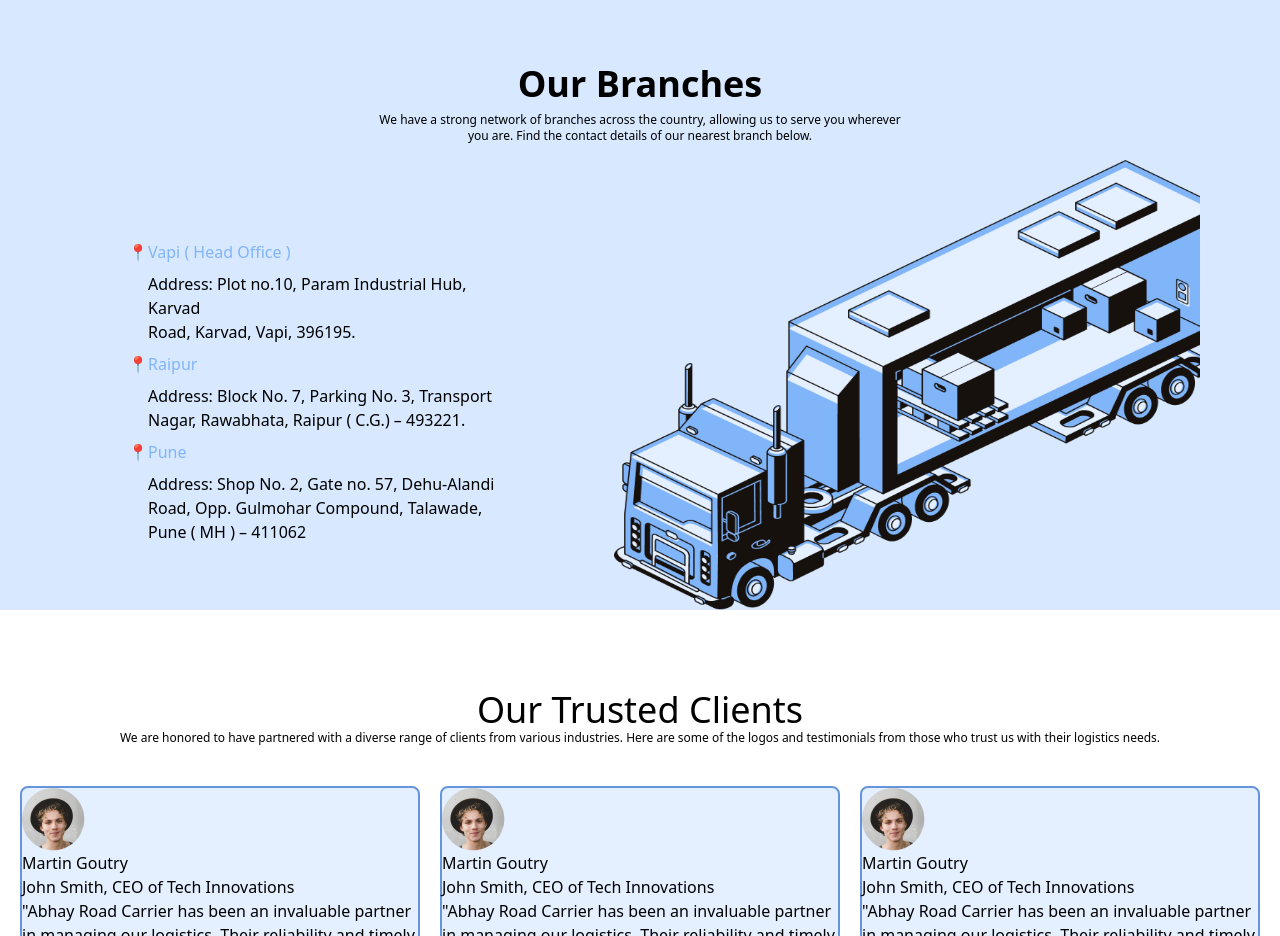
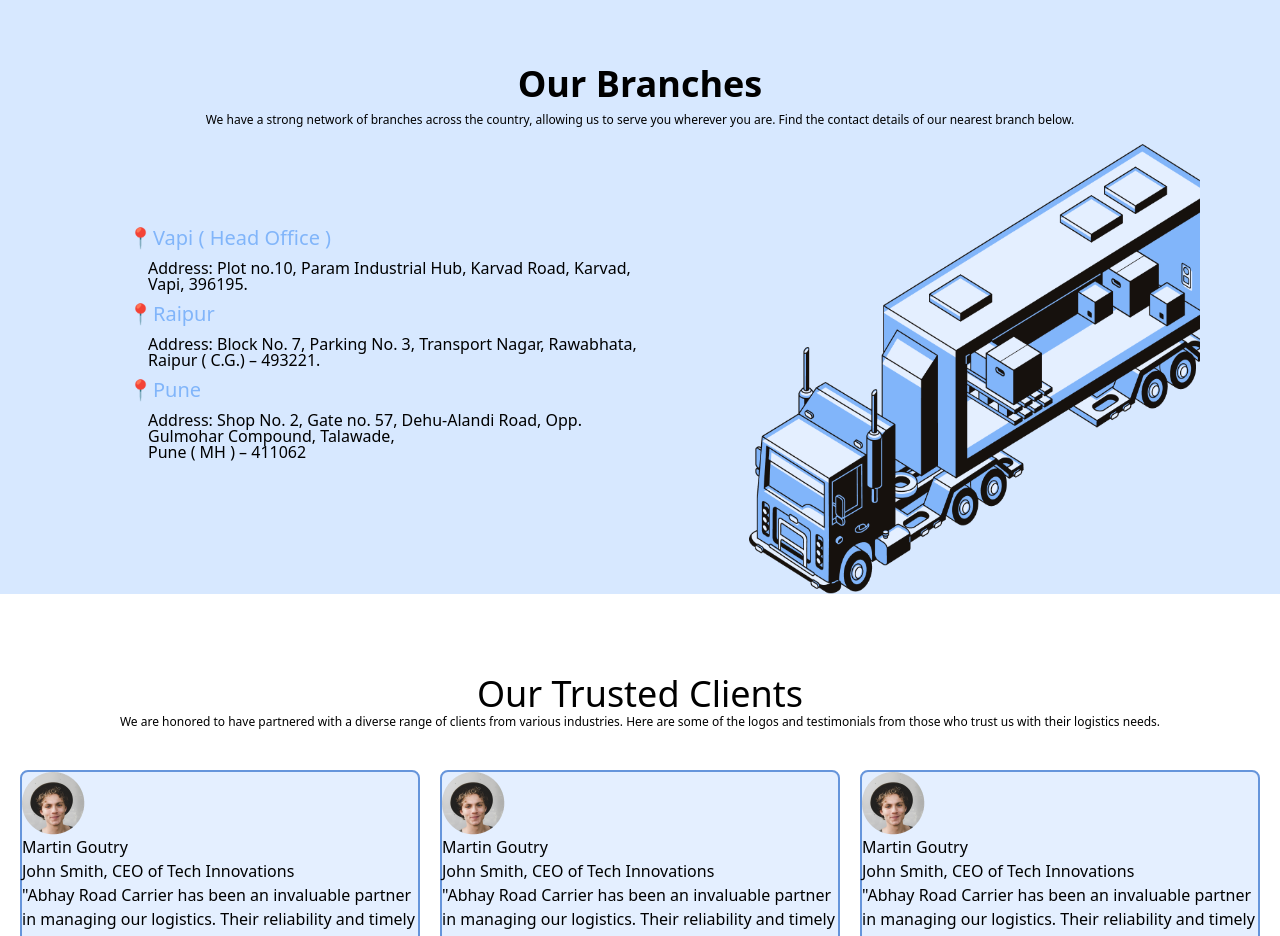
Before and after one commit to nishanthspk/ARCVAPI, a React (Create React App) app: page / in a window 1280 px wide. Shown: the part 2140-3076 px from the top of the page. Built offline with nearby package versions, Linux system fonts and the light colour scheme.

Commit message:
Branches

```diff
--- a/src/Pages/Home.jsx
+++ b/src/Pages/Home.jsx
@@ -132,30 +132,30 @@ export default class Home extends PureComponent {
           </div>
         </div>
 
-        <div className='md:mt-20 bg-[#D7E8FF] md:pt-16'>
+        <div className='md:mt-20 mt-10 pt-5 bg-[#D7E8FF] md:pt-16'>
         <div className='text-center '>
         <p className='md:text-4xl md:my-2 font-bold'>Our Branches</p>
-        <p className='text-xs md:my-2'>We have a strong network of branches across the country, allowing us to serve you wherever <br /> you are. Find the contact details of our nearest branch below.</p>
+        <p className='text-xs md:my-2'>We have a strong network of branches across the country, allowing us to serve you wherever  you are. Find the contact details of our nearest branch below.</p>
         </div>
         <div className='flex'>
         <div className='md:pt-20 md:pl-32'>
         <div>
-        <p className='text-[#81B5FA] my-2'>📍Vapi ( Head Office )</p>
-        <p className='my-2 md:pl-5'>Address: Plot no.10, Param Industrial Hub, Karvad <br /> Road, Karvad, Vapi, 396195.</p>
+        <p className='text-[#81B5FA] text-xs md:text-xl md:my-2'>📍Vapi ( Head Office )</p>
+        <p className='md:my-2 md:pl-5 text-xs md:text-[16px]'>Address: Plot no.10, Param Industrial Hub, Karvad  Road, Karvad, Vapi, 396195.</p>
         </div>
 
         <div>
-        <p className='text-[#81B5FA] my-2'>📍Raipur</p>
-        <p className='my-2 md:pl-5'>Address: Block No. 7, Parking No. 3, Transport <br /> Nagar, Rawabhata, Raipur ( C.G.) – 493221.</p>
+        <p className='text-[#81B5FA] md:my-2 text-xs md:text-xl'>📍Raipur</p>
+        <p className='md:my-2 md:pl-5 text-xs md:text-[16px]'>Address: Block No. 7, Parking No. 3, Transport  Nagar, Rawabhata, Raipur ( C.G.) – 493221.</p>
         </div>
 
         <div>
-        <p className='text-[#81B5FA] my-2'>📍Pune</p>
-        <p className='md:pl-5'>Address: Shop No. 2, Gate no. 57, Dehu-Alandi <br /> Road, Opp. Gulmohar Compound, Talawade, <br /> Pune ( MH ) – 411062</p>
+        <p className='text-[#81B5FA] md:my-2 text-xs md:text-xl'>📍Pune</p>
+        <p className='md:pl-5 text-xs md:text-[16px]'>Address: Shop No. 2, Gate no. 57, Dehu-Alandi  Road, Opp. Gulmohar Compound, Talawade, <br /> Pune ( MH ) – 411062</p>
         </div>
         </div>
 
-        <div className='md:mx-20 md:pl-5 pt-2' >
+        <div className='md:mx-20 md:pl-3 md:pt-2' >
         <img className='h-[450px] w-[600px]' src={Truck} alt="" />
         </div>
         </div>
```
